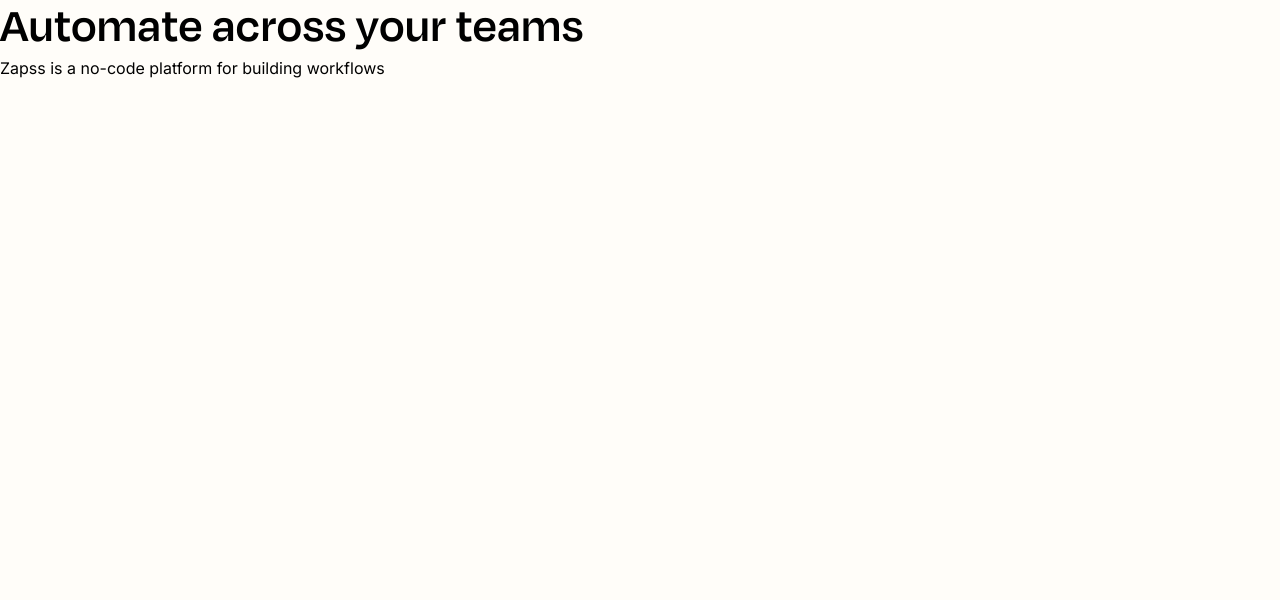
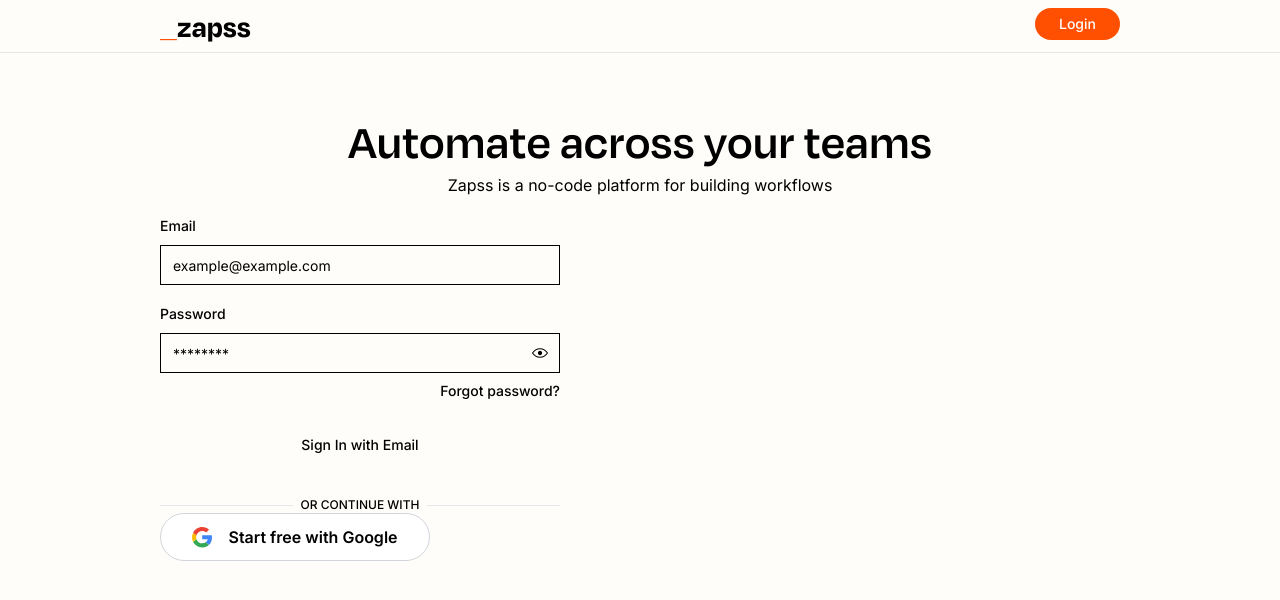
Before and after one commit to Masood-ul-Rehman/zapss, a Next.js app in the folder apps/zaps-frontend/: page /login in a window 1280 px wide. Shown: the top 600 px of the page. Built offline with nearby package versions, Linux system fonts and the light colour scheme.

Commit message:
added login page

```diff
--- a/apps/zaps-frontend/app/login/page.tsx
+++ b/apps/zaps-frontend/app/login/page.tsx
@@ -1,14 +1,62 @@
+import GoogleLogin from "@/components/google-login";
+import HeaderAuth from "@/components/header/header-auth";
+import { PasswordInput } from "@/components/password-input";
+import { Button } from "@/components/ui/button";
+import { Input } from "@/components/ui/input";
+import { Label } from "@/components/ui/label";
+import Link from "next/link";
 import React from "react";
 
 const page = () => {
   return (
     <div className="bg-background h-[100vh]">
+      <HeaderAuth type="login" />
+      <div className="text-center max-w-5xl mx-auto px-4 sm:px-6 lg:px-8 mt-16">
         <h2 className="text-5xl font-degular font-semibold">
           Automate across your teams
         </h2>
         <p className="text-md mt-2 ">
           Zapss is a no-code platform for building workflows
         </p>
+        <div className="w-[400px] ">
+          <div className="space-y-2 text-left mt-4">
+            <Label>Email</Label>
+            <Input
+              type="email"
+              placeholder="example@example.com"
+              className="mt-8"
+            />
+          </div>
+          <div className="space-y-2 text-left mt-4">
+            <Label>Password</Label>
+            <PasswordInput
+              name="password"
+              required
+              autoComplete="current-password"
+              placeholder="********"
+            />
+          </div>
+          <div className="text-right">
+            <Button variant={"link"} size={"sm"} className="p-0" asChild>
+              <Link href={"/auth/reset-password"}>Forgot password?</Link>
+            </Button>
+          </div>
+          <Button className="mt-4 w-full" variant="default">
+            Sign In with Email
+          </Button>
+          <div className="relative mt-8">
+            <div className="absolute inset-0 flex items-center">
+              <span className="w-full border-t"></span>
+            </div>
+            <div className="relative flex justify-center text-xs uppercase">
+              <span className="bg-background px-2 text-muted-foreground font-medium">
+                Or continue with
+              </span>
+            </div>
+          </div>
+          <GoogleLogin />
+        </div>
+      </div>
     </div>
   );
 };
--- /dev/null
+++ b/apps/zaps-frontend/components/google-login.tsx
@@ -0,0 +1,18 @@
+import React from "react";
+import Image from "next/image";
+import GoogleIcon from "@/public/google.svg";
+import { Button } from "./ui/button";
+
+const GoogleLogin = () => {
+  return (
+    <Button
+      className="text-md flex gap-4   bg-white font-semibold border border-gray-300 rounded-full w-[270px] h-[48px]  px-6"
+      variant={"ghost"}
+    >
+      <Image src={GoogleIcon} alt="google" width={20} height={21} />
+      Start free with Google
+    </Button>
+  );
+};
+
+export default GoogleLogin;
--- /dev/null
+++ b/apps/zaps-frontend/components/header/header-auth.tsx
@@ -0,0 +1,32 @@
+import React from "react";
+import { Button } from "../ui/button";
+
+const HeaderAuth = ({ type }: { type: "login" | "signup" }) => {
+  return (
+    <div className="border-b border-gray border-opacity-20">
+      <div className="flex justify-between max-w-5xl mx-auto px-10 py-2 sm:px-6 lg:px-8  ">
+        <div className="flex  items-baseline  gap-4">
+          <h2 className="text-3xl font-bold font-degular line-clamp-1">
+            <span className="text-orange font-degular font-bold ">_</span>zapss
+          </h2>
+        </div>
+        <div>
+          {type == "login" ? (
+            <Button
+              className="text-sm text-white font-medium bg-orange rounded-full h-[32px] px-6 hover:bg-background hover:border-grey hover:border-2"
+              variant={"ghost"}
+            >
+              Login
+            </Button>
+          ) : (
+            <Button className="text-sm text-white font-medium bg-orange rounded-full h-[32px] px-6 hover:bg-background hover:border-grey hover:border-2">
+              Sign up
+            </Button>
+          )}
+        </div>
+      </div>
+    </div>
+  );
+};
+
+export default HeaderAuth;
--- /dev/null
+++ b/apps/zaps-frontend/components/icons.tsx
@@ -0,0 +1,115 @@
+import { forwardRef, type SVGProps } from "react";
+import { cn } from "@/lib/utils";
+
+const AnimatedSpinner = forwardRef<SVGSVGElement, SVGProps<SVGSVGElement>>(
+  ({ className, ...props }, ref) => (
+    <svg
+      ref={ref}
+      {...props}
+      viewBox="0 0 24 24"
+      xmlns="http://www.w3.org/2000/svg"
+      fill="currentColor"
+      className={cn(className)}
+    >
+      <g className="animated-spinner">
+        <rect x="11" y="1" width="2" height="5" opacity=".14" />
+        <rect
+          x="11"
+          y="1"
+          width="2"
+          height="5"
+          transform="rotate(30 12 12)"
+          opacity=".29"
+        />
+        <rect
+          x="11"
+          y="1"
+          width="2"
+          height="5"
+          transform="rotate(60 12 12)"
+          opacity=".43"
+        />
+        <rect
+          x="11"
+          y="1"
+          width="2"
+          height="5"
+          transform="rotate(90 12 12)"
+          opacity=".57"
+        />
+        <rect
+          x="11"
+          y="1"
+          width="2"
+          height="5"
+          transform="rotate(120 12 12)"
+          opacity=".71"
+        />
+        <rect
+          x="11"
+          y="1"
+          width="2"
+          height="5"
+          transform="rotate(150 12 12)"
+          opacity=".86"
+        />
+        <rect x="11" y="1" width="2" height="5" transform="rotate(180 12 12)" />
+      </g>
+    </svg>
+  )
+);
+AnimatedSpinner.displayName = "AnimatedSpinner";
+
+const CreditCard = forwardRef<SVGSVGElement, SVGProps<SVGSVGElement>>(
+  ({ className, ...props }, ref) => (
+    <svg
+      xmlns="http://www.w3.org/2000/svg"
+      ref={ref}
+      {...props}
+      viewBox="0 0 24 24"
+      className={cn(className)}
+      fill="none"
+      stroke="currentColor"
+      strokeWidth="2"
+      strokeLinecap="round"
+      strokeLinejoin="round"
+    >
+      <rect x="2" y="5" width="20" height="14" rx="2"></rect>
+      <line x1="2" y1="10" x2="22" y2="10"></line>
+    </svg>
+  )
+);
+CreditCard.displayName = "CreditCard";
+
+export { AnimatedSpinner, CreditCard };
+
+export {
+  EyeOpenIcon,
+  EyeNoneIcon as EyeCloseIcon,
+  SunIcon,
+  MoonIcon,
+  ExclamationTriangleIcon,
+  ExitIcon,
+  EnterIcon,
+  GearIcon,
+  RocketIcon,
+  PlusIcon,
+  HamburgerMenuIcon,
+  Pencil2Icon,
+  UpdateIcon,
+  CheckCircledIcon,
+  PlayIcon,
+  TrashIcon,
+  ArchiveIcon,
+  ResetIcon,
+  DiscordLogoIcon,
+  FileTextIcon,
+  IdCardIcon,
+  PlusCircledIcon,
+  FilePlusIcon,
+  CheckIcon,
+  ChevronLeftIcon,
+  ChevronRightIcon,
+  DotsHorizontalIcon,
+  ArrowLeftIcon,
+} from "@radix-ui/react-icons";
--- /dev/null
+++ b/apps/zaps-frontend/components/password-input.tsx
@@ -0,0 +1,45 @@
+"use client";
+
+import * as React from "react";
+import { EyeOpenIcon, EyeCloseIcon } from "@/components/icons";
+import { Button } from "@/components/ui/button";
+import { Input, type InputProps } from "@/components/ui/input";
+
+import { cn } from "@/lib/utils";
+
+const PasswordInputComponent = React.forwardRef<HTMLInputElement, InputProps>(
+  ({ className, ...props }, ref) => {
+    const [showPassword, setShowPassword] = React.useState(false);
+
+    return (
+      <div className="relative">
+        <Input
+          type={showPassword ? "text" : "password"}
+          className={cn("pr-10", className)}
+          ref={ref}
+          {...props}
+        />
+        <Button
+          type="button"
+          variant="ghost"
+          size="sm"
+          className="absolute right-0 top-0 h-full px-3 py-2 hover:bg-transparent"
+          onClick={() => setShowPassword((prev) => !prev)}
+          disabled={props.value === "" || props.disabled}
+        >
+          {showPassword ? (
+            <EyeCloseIcon className="h-4 w-4" aria-hidden="true" />
+          ) : (
+            <EyeOpenIcon className="h-4 w-4" aria-hidden="true" />
+          )}
+          <span className="sr-only">
+            {showPassword ? "Hide password" : "Show password"}
+          </span>
+        </Button>
+      </div>
+    );
+  }
+);
+PasswordInputComponent.displayName = "PasswordInput";
+
+export const PasswordInput = PasswordInputComponent;
--- /dev/null
+++ b/apps/zaps-frontend/components/ui/input.tsx
@@ -0,0 +1,25 @@
+import * as React from "react"
+
+import { cn } from "@/lib/utils"
+
+export interface InputProps
+  extends React.InputHTMLAttributes<HTMLInputElement> {}
+
+const Input = React.forwardRef<HTMLInputElement, InputProps>(
+  ({ className, type, ...props }, ref) => {
+    return (
+      <input
+        type={type}
+        className={cn(
+          "flex h-10 w-full rounded-md border border-input bg-background px-3 py-2 text-sm ring-offset-background file:border-0 file:bg-transparent file:text-sm file:font-medium placeholder:text-muted-foreground focus-visible:outline-none focus-visible:ring-2 focus-visible:ring-ring focus-visible:ring-offset-2 disabled:cursor-not-allowed disabled:opacity-50",
+          className
+        )}
+        ref={ref}
+        {...props}
+      />
+    )
+  }
+)
+Input.displayName = "Input"
+
+export { Input }
--- /dev/null
+++ b/apps/zaps-frontend/components/ui/label.tsx
@@ -0,0 +1,26 @@
+"use client"
+
+import * as React from "react"
+import * as LabelPrimitive from "@radix-ui/react-label"
+import { cva, type VariantProps } from "class-variance-authority"
+
+import { cn } from "@/lib/utils"
+
+const labelVariants = cva(
+  "text-sm font-medium leading-none peer-disabled:cursor-not-allowed peer-disabled:opacity-70"
+)
+
+const Label = React.forwardRef<
+  React.ElementRef<typeof LabelPrimitive.Root>,
+  React.ComponentPropsWithoutRef<typeof LabelPrimitive.Root> &
+    VariantProps<typeof labelVariants>
+>(({ className, ...props }, ref) => (
+  <LabelPrimitive.Root
+    ref={ref}
+    className={cn(labelVariants(), className)}
+    {...props}
+  />
+))
+Label.displayName = LabelPrimitive.Root.displayName
+
+export { Label }
--- a/apps/zaps-frontend/package.json
+++ b/apps/zaps-frontend/package.json
@@ -9,8 +9,11 @@
     "lint": "next lint"
   },
   "dependencies": {
+    "@radix-ui/react-icons": "^1.3.0",
+    "@radix-ui/react-label": "^2.1.0",
     "@radix-ui/react-navigation-menu": "^1.2.0",
     "@radix-ui/react-slot": "^1.1.0",
+    "@vercel/analytics": "^1.3.1",
     "class-variance-authority": "^0.7.0",
     "clsx": "^2.1.1",
     "lucide-react": "^0.414.0",
```
Also changed, not shown: 1 other file (tests, documents, lock files or other folders). Lines whose indentation alone changed are shown as unchanged.
